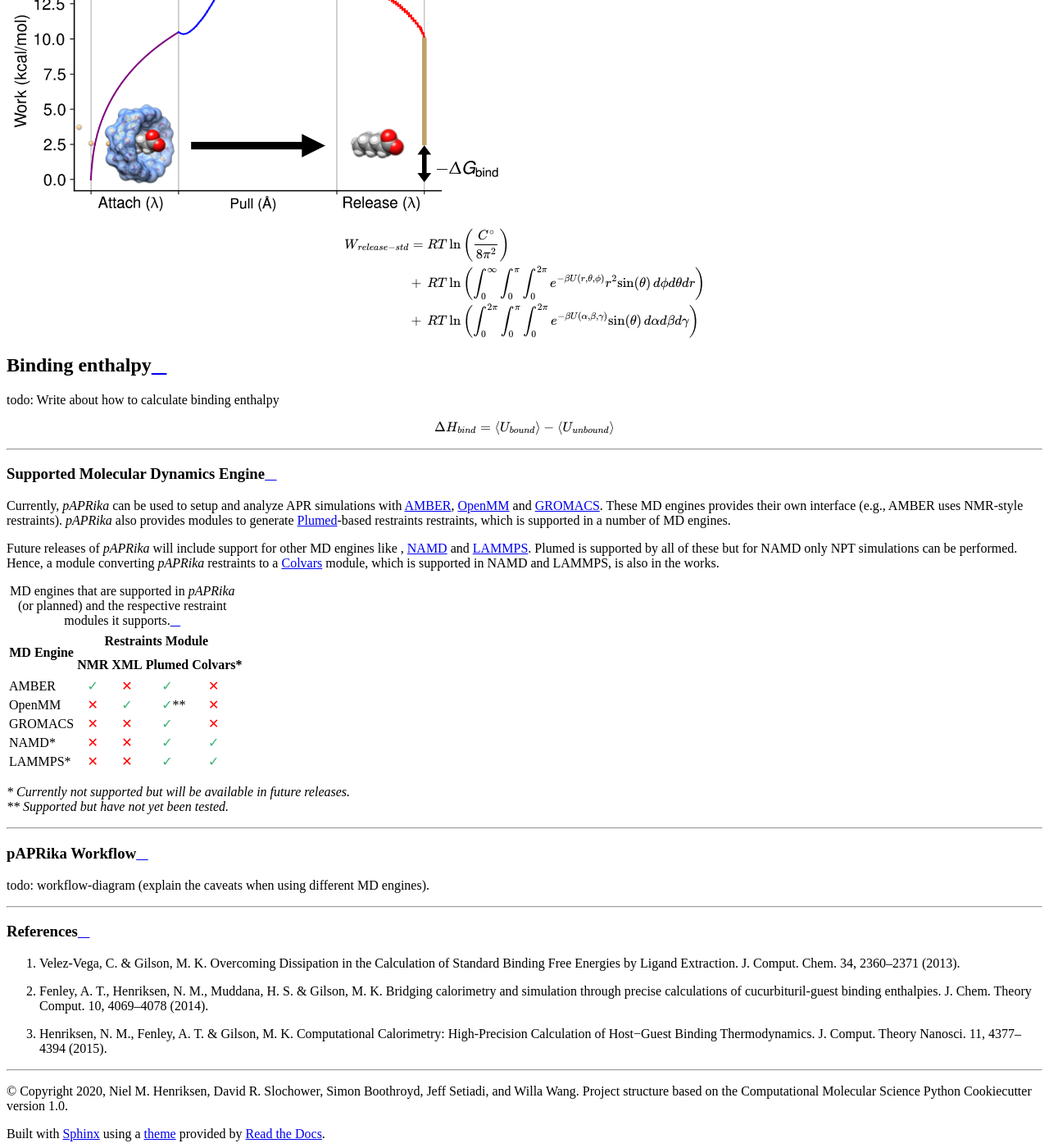
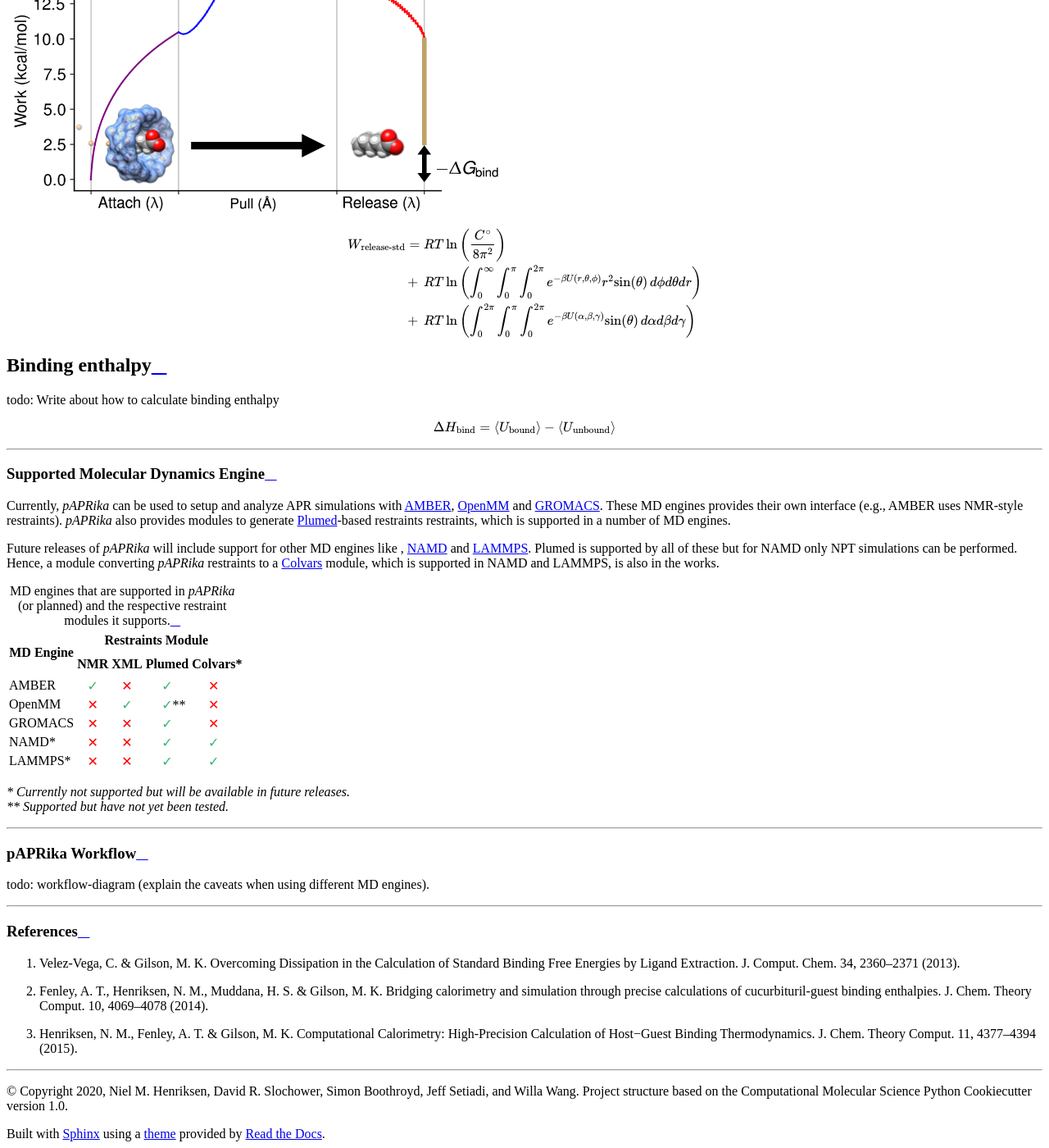
Before and after one commit to GilsonLabUCSD/pAPRika, a Sphinx documentation site: the page built from docs/index.rst, in a window 1280 px wide and 1400 px high, scrolled down 1167 px. Shown: the whole window at 82% size. Built offline with Sphinx 7.4.7 and the Read the Docs theme 2.0.0, drawn with Linux system fonts in a browser that asks for light colours; some of the changed text lies outside the part shown.

Commit message:
fix references

```diff
--- a/docs/index.rst
+++ b/docs/index.rst
@@ -46,7 +46,7 @@ todo: explain APR theory (add images/diagram and equations)
 .. math ::
 
    \begin{eqnarray}
-      \Delta G^{\circ}_{b} = -(W_{attach} + W_{pull} + W_{release-conf} + W_{release-std})
+      \Delta G^\circ_\text{bind} = -(W_\text{attach} + W_\text{pull} + W_\text{release-conf} + W_\text{release-std})
    \end{eqnarray}
 
 .. image :: _static/images/pmf.png
@@ -57,9 +57,9 @@ todo: explain APR theory (add images/diagram and equations)
 .. math ::
 
    \begin{eqnarray}
-      W_{release-std} & = & RT\,\text{ln}\left( \frac{C^{\circ}}{8\pi^2} \right) \\
-                      & + & RT\,\text{ln}\left(\int^{\infty}_{0}\int^{\pi}_{0}\int^{2\pi}_{0} e^{-\beta U(r,\theta,\phi)} r^2 \text{sin}(\theta) \, d\phi d\theta dr \right) \\
-                      & + & RT\,\text{ln}\left(\int^{2\pi}_{0}\int^{\pi}_{0}\int^{2\pi}_{0} e^{-\beta U(\alpha,\beta,\gamma)} \text{sin}(\theta) \, d\alpha d\beta d\gamma \right)
+      W_\text{release-std} & = & RT\,\text{ln}\left( \frac{C^{\circ}}{8\pi^2} \right) \\
+                           & + & RT\,\text{ln}\left(\int^{\infty}_{0}\int^{\pi}_{0}\int^{2\pi}_{0} e^{-\beta U(r,\theta,\phi)} r^2 \text{sin}(\theta) \, d\phi d\theta dr \right) \\
+                           & + & RT\,\text{ln}\left(\int^{2\pi}_{0}\int^{\pi}_{0}\int^{2\pi}_{0} e^{-\beta U(\alpha,\beta,\gamma)} \text{sin}(\theta) \, d\alpha d\beta d\gamma \right)
    \end{eqnarray}
 
 
@@ -71,7 +71,7 @@ todo: Write about how to calculate binding enthalpy
 .. math ::
 
    \begin{eqnarray}
-   \Delta H_{bind} = \left<U_{bound} \right> - \left<U_{unbound} \right>
+   \Delta H_\text{bind} = \left<U_\text{bound} \right> - \left<U_\text{unbound} \right>
    \end{eqnarray}
 
 
@@ -133,8 +133,7 @@ References
 **********
 1. Velez-Vega, C. & Gilson, M. K. Overcoming Dissipation in the Calculation of Standard Binding Free Energies by Ligand Extraction. J. Comput. Chem. 34, 2360–2371 (2013).
 2. Fenley, A. T., Henriksen, N. M., Muddana, H. S. & Gilson, M. K. Bridging calorimetry and simulation through precise calculations of cucurbituril-guest binding enthalpies. J. Chem. Theory Comput. 10, 4069–4078 (2014).
-3. Henriksen, N. M., Fenley, A. T. & Gilson, M. K. Computational Calorimetry: High-Precision Calculation of Host−Guest Binding Thermodynamics. J. Comput. Theory Nanosci. 11, 4377–4394 (2015).
-
+3. Henriksen, N. M., Fenley, A. T. & Gilson, M. K. Computational Calorimetry: High-Precision Calculation of Host−Guest Binding Thermodynamics. J. Chem. Theory Comput. 11, 4377–4394 (2015).
 
 
 
```
